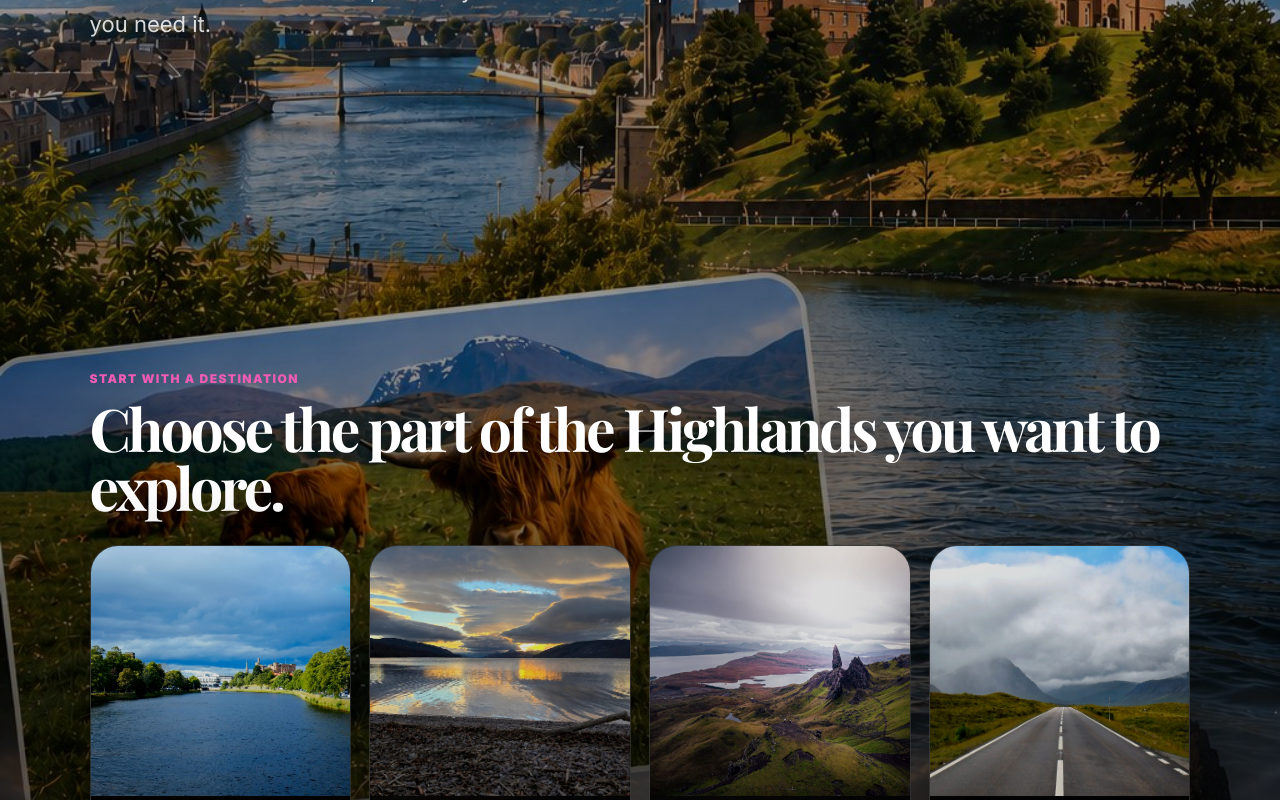
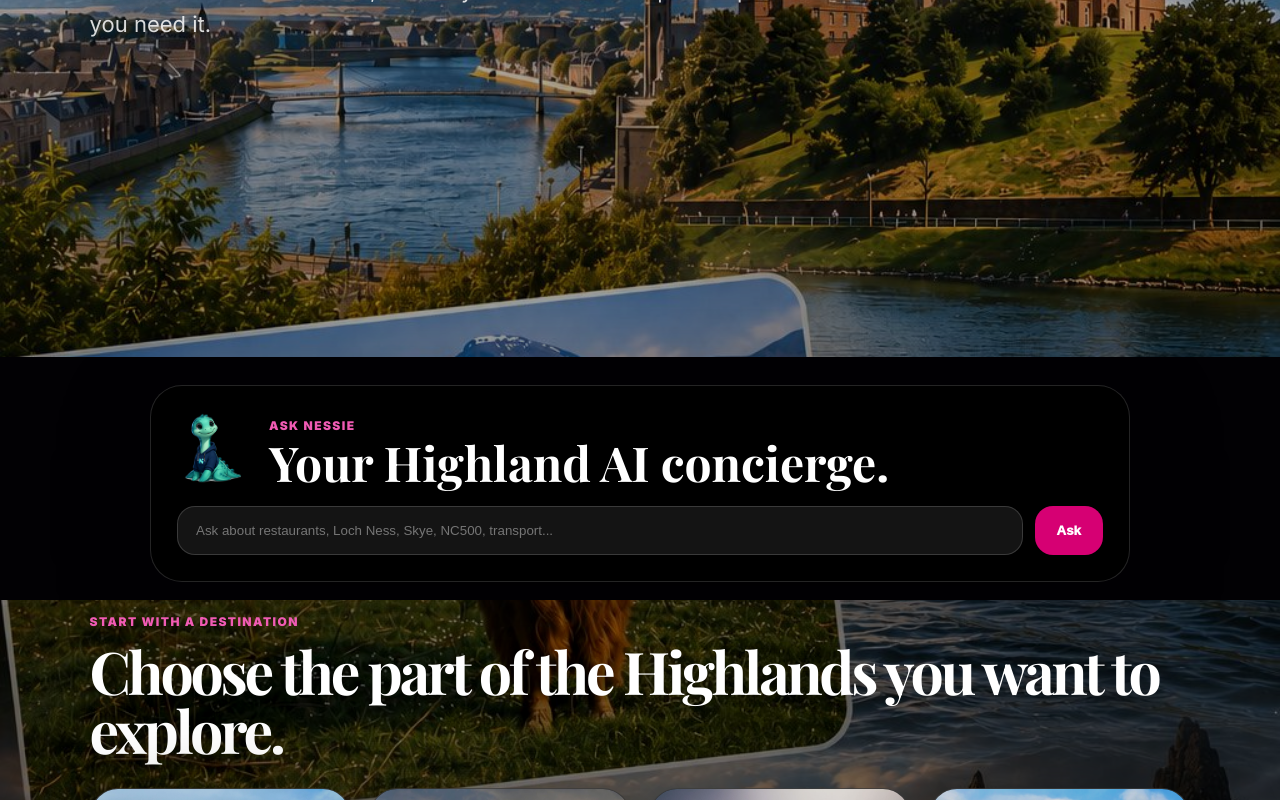
Before and after one commit to karl983/NessieAI, a React (Vite) app: page / in a window 1280 px wide. Shown: the part 454-1254 px from the top of the page. Built offline with nearby package versions, Linux system fonts and the light colour scheme.

Commit message:
Connect Ask Nessie AI chatbot

```diff
--- /dev/null
+++ b/src/components/HomeNessieAsk.jsx
@@ -0,0 +1,64 @@
+import { useState } from "react";
+
+export default function HomeNessieAsk() {
+  const [question, setQuestion] = useState("");
+  const [answer, setAnswer] = useState("");
+  const [loading, setLoading] = useState(false);
+
+  async function askNessie(e) {
+    e.preventDefault();
+
+    if (!question.trim()) return;
+
+    setLoading(true);
+    setAnswer("");
+
+    try {
+      const res = await fetch(import.meta.env.VITE_NESSIE_WORKER_URL, {
+        method: "POST",
+        headers: { "Content-Type": "application/json" },
+        body: JSON.stringify({ question }),
+      });
+
+      const data = await res.json();
+
+      if (!res.ok) throw new Error(JSON.stringify(data));
+
+      setAnswer(data.answer || "Nessie could not answer that.");
+    } catch (err) {
+      console.error(err);
+      setAnswer("Nessie had a wobble. Please try again in a moment.");
+    } finally {
+      setLoading(false);
+    }
+  }
+
+  return (
+    <section className="home-nessie-ask">
+      <div className="home-nessie-card">
+        <div className="home-nessie-head">
+          <img src="/images/nessie-mascot.png" alt="Nessie" />
+          <div>
+            <span className="kicker">Ask Nessie</span>
+            <h2>Your Highland AI concierge.</h2>
+          </div>
+        </div>
+
+        <form className="home-nessie-form" onSubmit={askNessie}>
+          <input
+            value={question}
+            onChange={(e) => setQuestion(e.target.value)}
+            placeholder="Ask about restaurants, Loch Ness, Skye, NC500, transport..."
+          />
+          <button disabled={loading}>{loading ? "Thinking..." : "Ask"}</button>
+        </form>
+
+        {answer && (
+          <div className="home-nessie-answer">
+            <p>{answer}</p>
+          </div>
+        )}
+      </div>
+    </section>
+  );
+}
--- a/src/index.css
+++ b/src/index.css
@@ -4100,3 +4100,98 @@ main > section:empty {
   object-fit: contain !important;
   display: block !important;
 }
+
+
+.home-nessie-ask {
+  padding: 28px 7vw 18px;
+  background: #020104;
+}
+
+.home-nessie-card {
+  max-width: 980px;
+  margin: 0 auto;
+  padding: 26px;
+  border-radius: 32px;
+  background: rgba(0,0,0,.76);
+  border: 1px solid rgba(255,255,255,.14);
+  box-shadow: 0 24px 90px rgba(0,0,0,.38);
+}
+
+.home-nessie-head {
+  display: flex;
+  align-items: center;
+  gap: 16px;
+  margin-bottom: 18px;
+}
+
+.home-nessie-head img {
+  width: 76px;
+  height: 76px;
+  object-fit: contain;
+}
+
+.home-nessie-head h2 {
+  margin: 4px 0 0;
+  font-size: clamp(30px, 4vw, 48px);
+  line-height: 1;
+}
+
+.home-nessie-form {
+  display: grid;
+  grid-template-columns: 1fr auto;
+  gap: 12px;
+}
+
+.home-nessie-form input {
+  padding: 16px 18px;
+  border-radius: 18px;
+  border: 1px solid rgba(255,255,255,.16);
+  background: rgba(255,255,255,.08);
+  color: white;
+  outline: none;
+}
+
+.home-nessie-form button {
+  border: 0;
+  border-radius: 18px;
+  padding: 0 22px;
+  background: #d60073;
+  color: white;
+  font-weight: 950;
+  cursor: pointer;
+}
+
+.home-nessie-form button:disabled {
+  opacity: .65;
+  cursor: wait;
+}
+
+.home-nessie-answer {
+  margin-top: 18px;
+  padding: 20px;
+  border-radius: 22px;
+  background: rgba(255,255,255,.07);
+  border: 1px solid rgba(255,255,255,.12);
+}
+
+.home-nessie-answer p {
+  margin: 0;
+  white-space: pre-line;
+  color: rgba(255,255,255,.86);
+  line-height: 1.65;
+}
+
+@media (max-width: 760px) {
+  .home-nessie-ask {
+    padding-left: 5vw;
+    padding-right: 5vw;
+  }
+
+  .home-nessie-form {
+    grid-template-columns: 1fr;
+  }
+
+  .home-nessie-form button {
+    padding: 15px;
+  }
+}
--- a/src/pages/Home.jsx
+++ b/src/pages/Home.jsx
@@ -1,5 +1,6 @@
 import SEO from "../components/SEO";
 import ImageDestinationGrid from "../components/ImageDestinationGrid";
+import HomeNessieAsk from "../components/HomeNessieAsk";
 
 export default function Home() {
   return (
@@ -22,6 +23,8 @@ export default function Home() {
         </div>
       </section>
 
+      <HomeNessieAsk />
+
       <section className="clean-destinations move-up">
         <span className="kicker">Start with a destination</span>
         <h2>Choose the part of the Highlands you want to explore.</h2>
```
